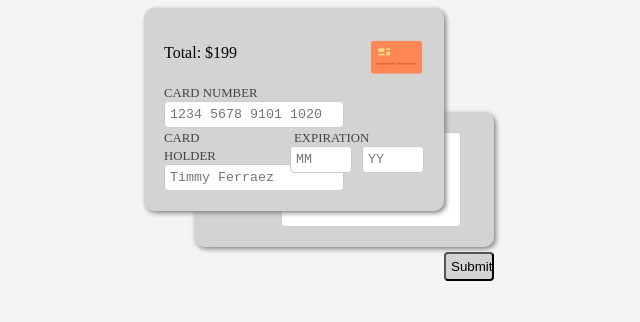
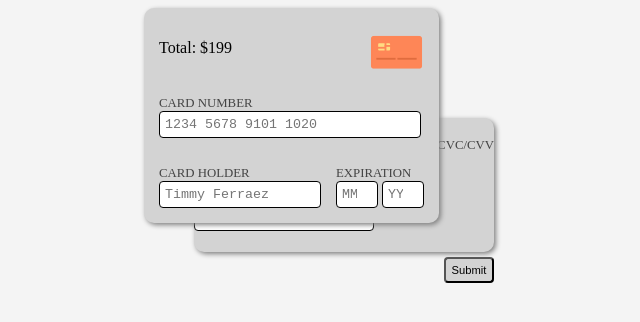
Before and after one commit to cachito2002/wdd131, a plain HTML site: page new_folder/creditcard/index.html in a window 1280 px wide. Shown: the whole page, without its empty margins (321-961 px from the left). Drawn offline with Linux system fonts and the light colour scheme.

Commit message:
I have the front side down, not the other side

```diff
--- a/new_folder/creditcard/creditcard.css
+++ b/new_folder/creditcard/creditcard.css
@@ -2,6 +2,7 @@ body {
     display: grid;
     place-items: center;
     background-color: #f4f4f4;
+
 }
 form {
     display: grid;
@@ -10,16 +11,31 @@ form {
     width: 350px;
     justify-content: center;
 }
+input {
+    padding: 5px;
+    border-radius: 4px;
+    font-family: monospace;
+    border: 1px solid black;
+}
+label {
+    font-size: 0.8em;
+    color: #444;
+    text-transform: uppercase;
+}
 #cardfront {
-    display: grid;
-    grid-template-columns: 130px 130px;
     background-color: lightgray;
     box-shadow: gray 2px 2px 5px;
     border-radius: 10px;
-    grid-column: 1/3;
+    grid-column: 1/4;
     grid-row: 1/3;
-    z-index: 1;
-    padding: 20px
+    z-index: 2;
+    padding: 15px;
+
+    display: grid;
+    grid-template-columns: 1fr 1fr;
+    grid-template-rows: auto auto auto;
+    gap: 15px;
+
 }
 .card-image {
     justify-self: end;
@@ -27,59 +43,80 @@ form {
 .numbercard {
     grid-column: 1/3;
     grid-row: 2/3;
+    max-width: 100%;
+    margin: 0 auto;
 }
-.card-number {
+#cardnumber {
     grid-column: 1/3;
     grid-row: 2/3;
+    width: 250px;
+    margin: 0 auto;
+    margin-bottom: 10px;
+
 }
 .holdercard {
     grid-column: 1/2;
     grid-row: 3/4;
-    width: 25px;
+    margin: 0 auto;
+}
+#cardholder{
+    grid-column: 1/2;
+    grid-row: 3/4;
+    margin: 0 auto;
+    width: 150px;
 }
 .expiration {
     grid-column: 2/3;
-    grid-row: 3/4;
 }
-input {
-    padding: 5px;
-    border-radius: 4px;
-    font-family: monospace;
-    border: 1px solid #ccc;
-}
-label {
-    font-size: 0.8em;
-    color: #444;
-    text-transform: uppercase;
-}
-.exp-date {
+this is the div where the inputs for month and year are
+.exp-inputs {
     display: flex;
     gap: 10px;
     justify-self: end;
 }
-
 .exp-date input {
-    width: 50px;
+    width: 30px;
+    font-size: 0.3m;
+    padding: 5px;
+}
+.exp-date ::placeholder {
+    font-size: 1em;
 }
 #cardback {
     background-color: lightgray;
     box-shadow: gray 2px 2px 5px;
     border-radius: 10px;
-    grid-column: 2/4;
+    grid-column: 2/5;
     grid-row: 2/4;
+
     display: grid;
-    grid-template-columns: auto auto 1fr;
-    padding: 20px;
+    grid-template-columns: auto auto;
+    align-items: center;
     gap: 10px;
+    z-index: 1;
+}
+#cardback label {
+    justify-self: end;
+}
+.card-holder {
+    grid-column: 1 / 2;
+}
+.expiration {
+    grid-column: 2 / 3;
+}
+.cvc_number input{
+    align-items: end;
+    grid-column: 2/3;
+    grid-row: 2/3;
 }
 button {
     background-color: lightgray;
     border-radius: 4px;
     padding: 5px;
     cursor: pointer;
-    grid-column: 3/4;
+    grid-column: 4/5;
     grid-row: 4/5;
+    justify-self: end;
     width: 50px;
-    justify-self: end;
-
+    font-size: 0.7em;
 }
--- a/new_folder/creditcard/index.html
+++ b/new_folder/creditcard/index.html
@@ -52,14 +52,16 @@
             </div>
         </div>
         <div id="cardback">
+            <div id="card-strip"></div>
             <label for="cvc">CVC/CVV</label>
+            <div class=cvc_number>
                 <input
                     type="password"
                     name="cvc"
                     id="cvc"
                     placeholder="123"
-                pattern="[0-9]{3}"
                     required>
+            </div>
         </div>
         <button>Submit</button>
     </form>
```
Lines whose indentation alone changed are shown as unchanged.
